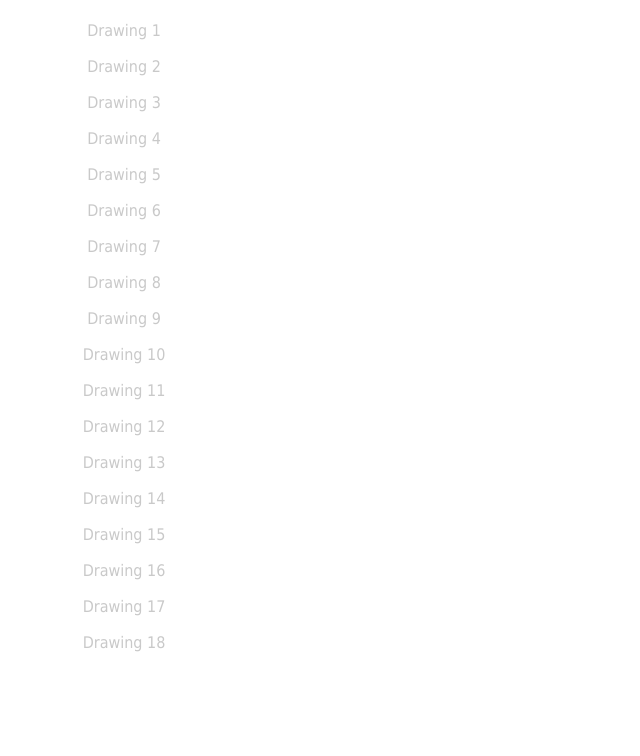
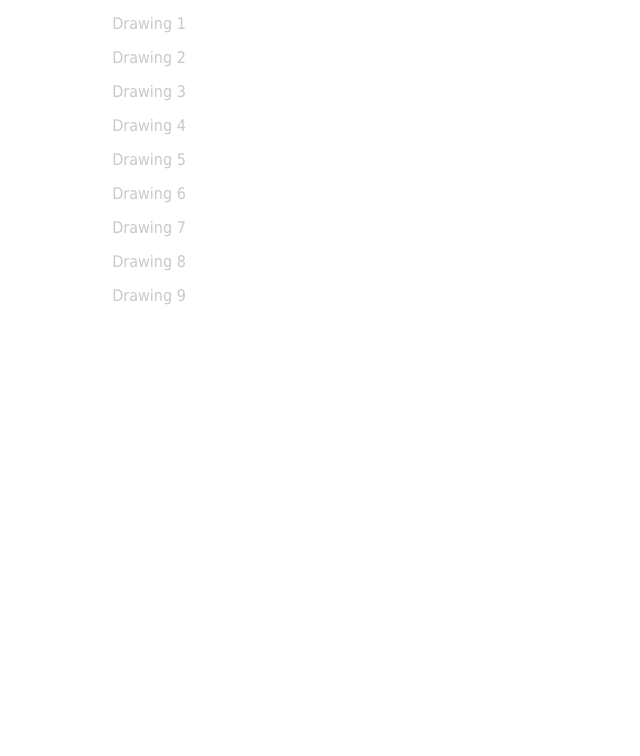
Before and after one commit to harrisonrae/kura.drawings, a plain HTML site: page docs/index.html in a window 1280 px wide. Shown: the whole page, without its empty margins (0-640 px from the left). Drawn offline with Linux system fonts and the light colour scheme.

Commit message:
commit changes

```diff
--- a/docs/index.html
+++ b/docs/index.html
@@ -23,15 +23,16 @@
         }
 
         .sidebar {
-            width: 250px; /* Fixed width */
-            min-width: 250px; /* Prevent shrinking */
-            max-width: 250px; /* Prevent expanding */
-            height: 100%; /* Full height */
+            width: 300px; /* Fixed width */
+            min-width: 300px; /* Prevent shrinking */
+            max-width: 300px; /* Prevent expanding */
+            height: 40%; /* Full height */
             background-color: #ffffff;
             border-right: 2px solid #ffffff;
-            padding: 10px;
+            padding: 5px;
             box-sizing: border-box; /* Includes padding in width/height */
-            overflow-y: auto; /* Add scrollbars if content overflows */
+            overflow-y: scroll; /* Add scrollbars if content overflows */
+            scrollbar-color: black;
         }
 
         .sidebar ul {
@@ -41,7 +42,7 @@
         }
 
         .sidebar li {
-            margin: 5px 0;
+            margin: 3px 0;
             padding: 5px;
             cursor: pointer;
             border: 1px solid #ffffff;
@@ -83,7 +84,7 @@
           /* Media query for smaller screens */
           @media (max-width: 768px) {
             .page {
-                width: 80%; /* Reduce width */
+                width: 50%; /* Reduce width */
                 height: 40%; /* Reduce height */
                 margin: 3px 0;
                 overflow-y: auto; /* Enable vertical scrolling */
@@ -103,8 +104,8 @@
         /* Media query for very small screens like phones */
         @media (max-width: 480px) {
             .page {
-                width: 75%; /* Further reduce width */
-                height: 35%; /* Further reduce height */
+                width: 25%; /* Further reduce width */
+                height: 15%; /* Further reduce height */
             }
         }
     </style>
@@ -131,6 +132,10 @@
                 <li onclick="showContent('Drawing 16')">Drawing 16</li>
                 <li onclick="showContent('Drawing 17')">Drawing 17</li>
                 <li onclick="showContent('Drawing 18')">Drawing 18</li>
+                <li onclick="showContent('Drawing 19')">Drawing 19</li>
+                <li onclick="showContent('Drawing 20')">Drawing 20</li>
+                <li onclick="showContent('Drawing 21')">Drawing 21</li>
+                <li onclick="showContent('Drawing 22')">Drawing 22</li>
 
                 <!-- Add more items here -->
             </ul>
@@ -235,6 +240,26 @@
                     src: "media/18.png", // Replace with actual path
                     description: "newspaper"
                 },
+
+                "Drawing 19": {
+                    src: "media/19.png", // Replace with actual path
+                    description: "newspaper"
+                },
+
+                "Drawing 20": {
+                    src: "media/20.png", // Replace with actual path
+                    description: "newspaper"
+                },
+
+                "Drawing 21": {
+                    src: "media/21.png", // Replace with actual path
+                    description: "newspaper"
+                },
+
+                "Drawing 22": {
+                    src: "media/22.png", // Replace with actual path
+                    description: "newspaper"
+                },
             };
 
             // Check if the item exists in the contentData
```
Also changed, not shown: docs/media/19.png (added), 12 other files.
